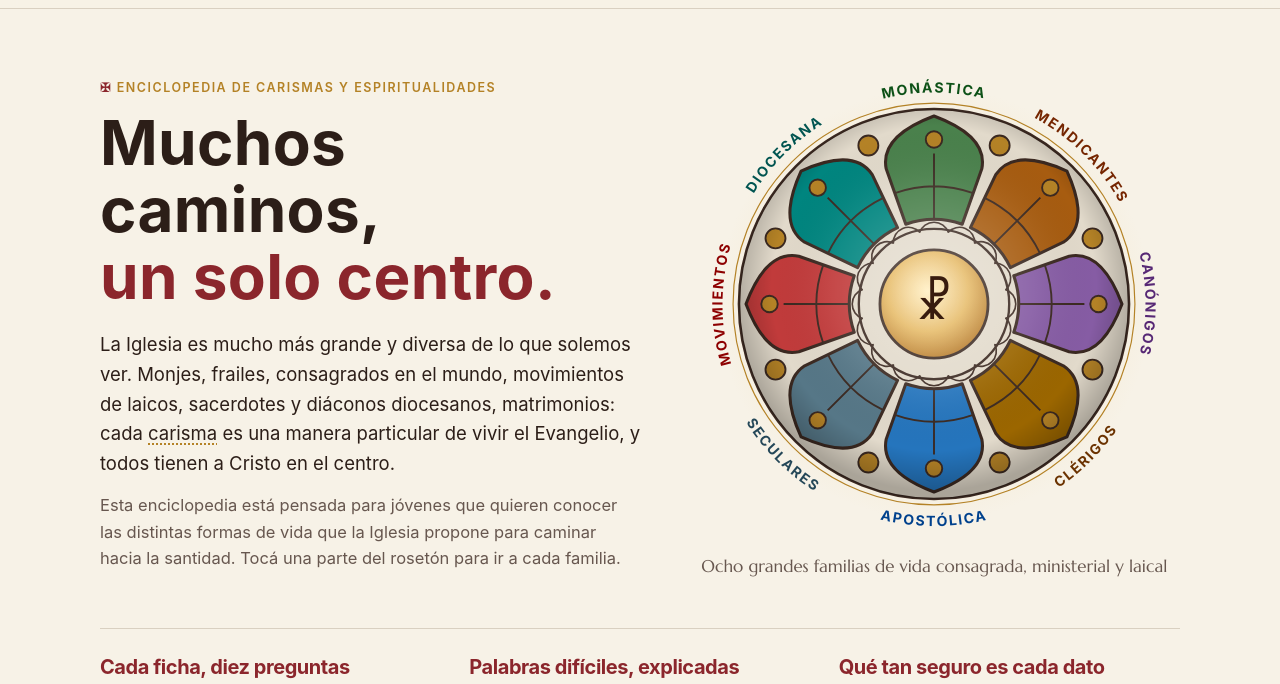
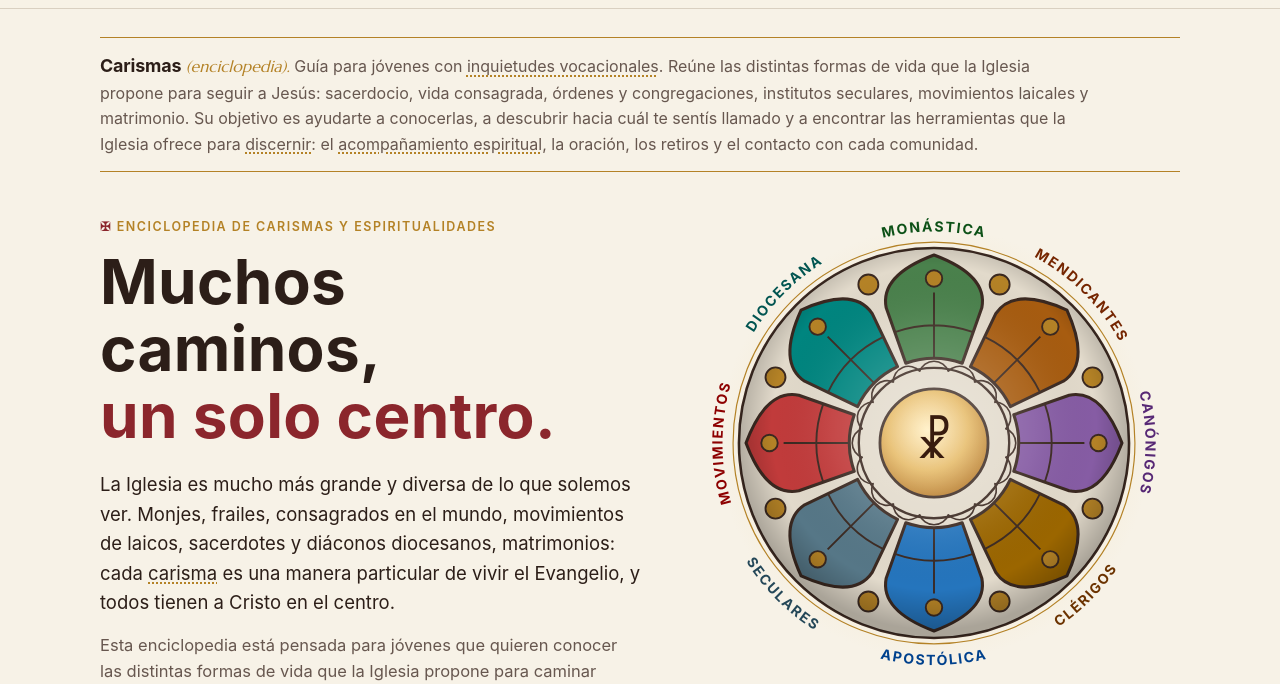
Before and after one commit to IanOlmedo/Carismas, a website: page index.html in a window 1280 px wide. Shown: the part 48-732 px from the top of the page. Drawn offline with Linux system fonts and the light colour scheme.

Commit message:
Agrego la definición del sitio al comienzo del inicio
- Entrada de diccionario arriba de todo: "Carismas (enciclopedia)",
  guía de orientación vocacional para jóvenes, con filete dorado.
- Glosario: inquietud vocacional y acompañamiento espiritual.
- README y CLAUDE.md describen el sitio como guía de orientación vocacional.

Co-Authored-By: Claude Opus 5.5 <noreply@anthropic.com>

```diff
--- a/css/estilos.css
+++ b/css/estilos.css
@@ -92,6 +92,13 @@ p{margin:0}
 .top nav a:hover{color:var(--ink);background:var(--line)}
 
 /* hero */
+/* entrada de diccionario al comienzo del inicio: qué es el sitio */
+.def{margin-top:28px;padding-block:14px;border-block:1px solid var(--gold)}
+.def p{margin:0;max-width:62em;font-size:16px;line-height:1.6;color:var(--muted)}
+.def dfn{font-style:normal;font-family:var(--f-head);font-weight:700;letter-spacing:-.01em;font-size:1.12em;color:var(--ink)}
+.def .def-cat{font-family:var(--f-display);font-style:italic;color:var(--gold)}
+.def + .hero{padding-top:36px}
+@media (max-width: 480px){.def{margin-top:18px;padding-block:12px}.def p{font-size:15px;line-height:1.55}}
 .hero{display:grid;grid-template-columns:minmax(0,1.1fr) minmax(0,1fr);gap:48px;align-items:center;padding-block:60px 48px}
 .hero h1{font-weight:700;letter-spacing:-.035em;font-size:clamp(40px, 5.4vw, 62px);letter-spacing:.005em}
 .hero h1 em{font-style:normal;color:var(--accent)}
--- a/js/app.js
+++ b/js/app.js
@@ -68,6 +68,9 @@ function rosette(){
 function renderHome(){
   document.title = 'Enciclopedia de Carismas';
   app.innerHTML = `
+  <section class="def" aria-label="Qué es este sitio">
+    <p>${terms(`<dfn>Carismas</dfn> <span class="def-cat">(enciclopedia).</span> Guía para jóvenes con [[inquietud-vocacional|inquietudes vocacionales]]. Reúne las distintas formas de vida que la Iglesia propone para seguir a Jesús: sacerdocio, vida consagrada, órdenes y congregaciones, institutos seculares, movimientos laicales y matrimonio. Su objetivo es ayudarte a conocerlas, a descubrir hacia cuál te sentís llamado y a encontrar las herramientas que la Iglesia ofrece para [[discernimiento|discernir]]: el [[acompanamiento-espiritual|acompañamiento espiritual]], la oración, los retiros y el contacto con cada comunidad.`)}</p>
+  </section>
   <section class="hero">
     <div>
       <p class="eyebrow">Enciclopedia de carismas y espiritualidades</p>
--- a/js/datos/glosario.js
+++ b/js/datos/glosario.js
@@ -66,6 +66,8 @@ const GLOSARIO = {
   "redencion": ["Redención", "Literalmente, pagar el rescate de un esclavo o cautivo. En la fe cristiana, la obra de Cristo que nos libera del pecado. Los mercedarios unen los dos sentidos."],
   "ejercicios": ["Ejercicios Espirituales", "Método de oración creado por San Ignacio de Loyola: un itinerario de unas cuatro “semanas” para conocer a Cristo, ordenar la vida y tomar decisiones según Dios. Se pueden hacer completos (un mes), en retiros breves o en la vida diaria."],
   "discernimiento": ["Discernimiento", "Aprender a distinguir qué viene de Dios y qué no, observando lo que pasa en el corazón (consolación y desolación), para elegir lo mejor."],
+  "inquietud-vocacional": ["Inquietud vocacional", "La pregunta, el deseo o la intuición sobre qué quiere Dios para la propia vida: casarse, consagrarse, ser sacerdote… No es todavía una decisión: es el punto de partida para discernir."],
+  "acompanamiento-espiritual": ["Acompañamiento espiritual", "Encuentros periódicos con una persona con experiencia en la vida de fe (un sacerdote, una religiosa o un laico formado) que ayuda a rezar, a leer lo que uno vive y a discernir. También se lo llama dirección espiritual."],
   "magis": ["Magis", "Palabra latina que significa “más”. En la espiritualidad ignaciana, el deseo de elegir siempre lo que más ayuda al servicio de Dios y de los demás."],
   "examen": ["Examen ignaciano", "Oración breve, de unos quince minutos, para revisar el día con gratitud, reconocer dónde estuvo Dios, pedir perdón y prepararse para el día siguiente."],
   "oratorio": ["Oratorio salesiano", "La obra que inventó Don Bosco: un lugar para jóvenes que es a la vez casa que acoge, parroquia que evangeliza, escuela que prepara para la vida y patio para encontrarse como amigos."],
```
Also changed, not shown: CLAUDE.md (+5 -3 lines), README.md.
